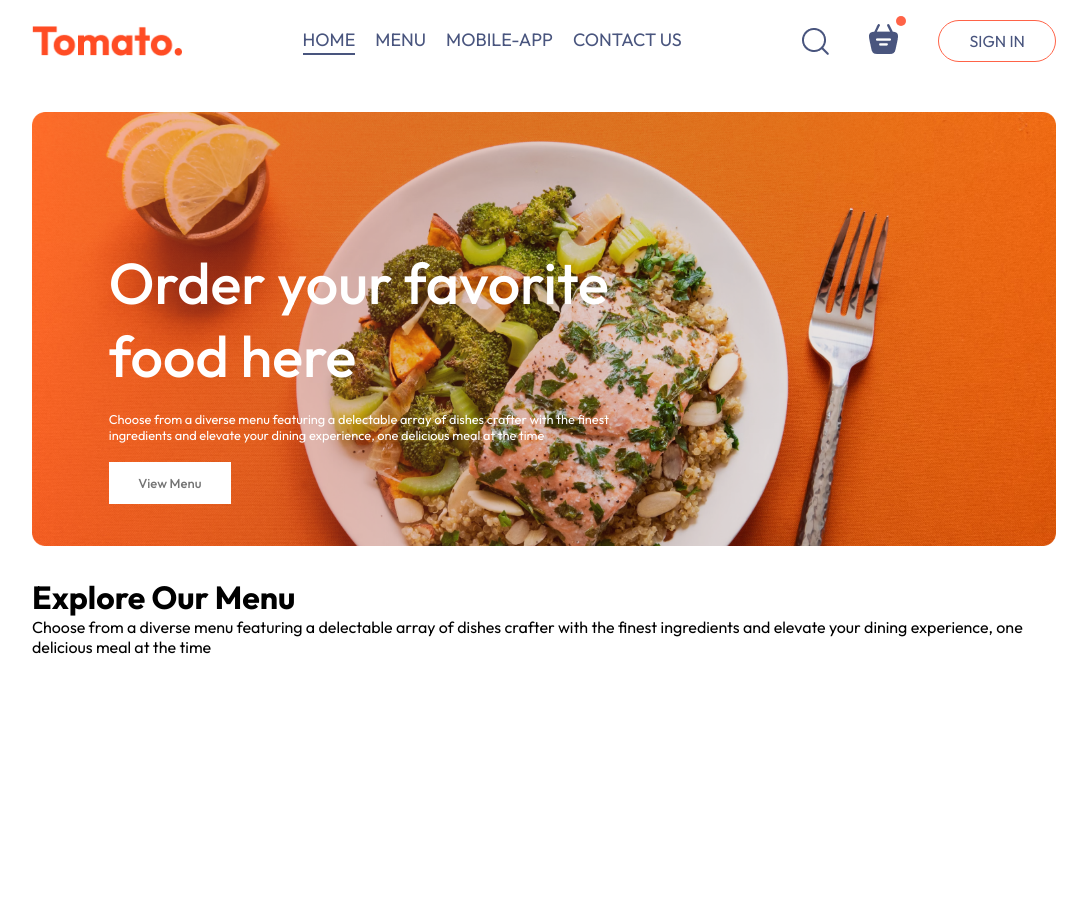
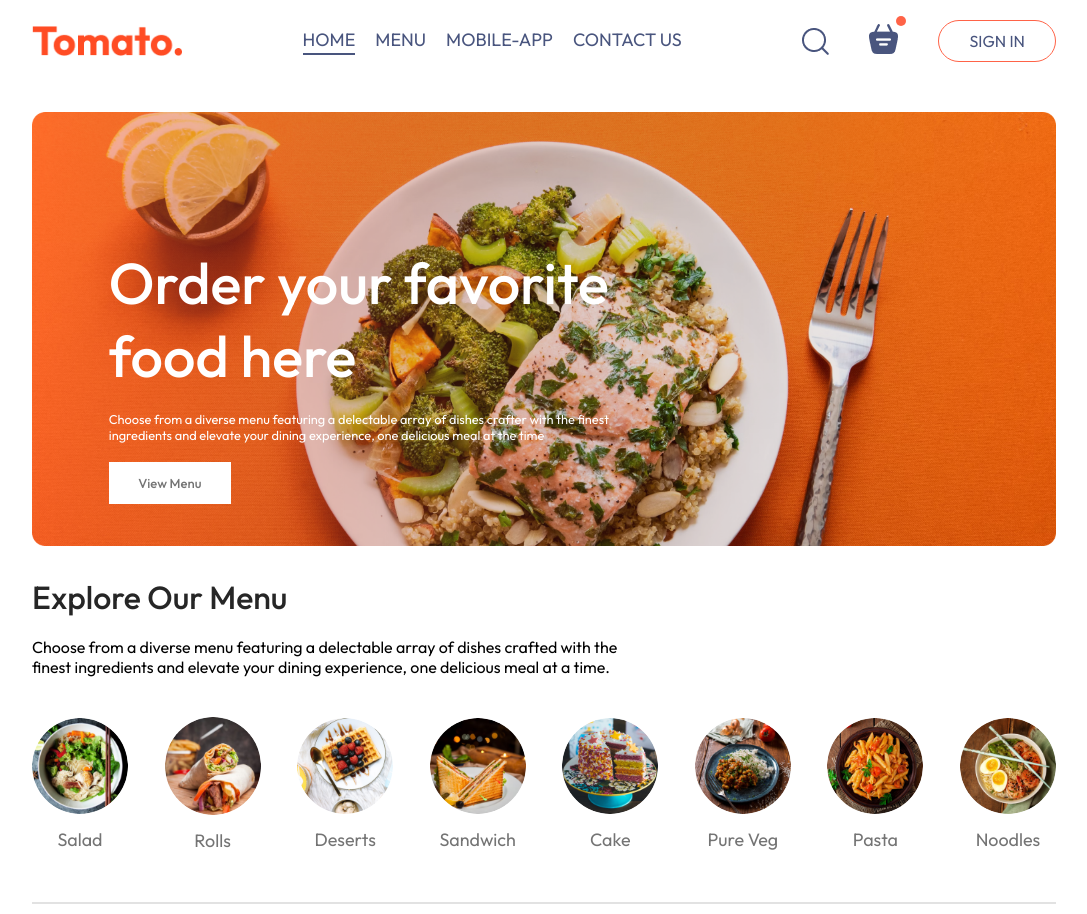
Before and after one commit to DatVoVN/Food_Delivery, a React (Vite) app in the folder frontend/: page / in a window 1280 px wide. Shown: the whole page, without its empty margins (96-1183 px from the left). Before the commit the page ends 800 px from the top, so only its background shows below. Built offline with nearby package versions, Linux system fonts and the light colour scheme.

Commit message:
exploreMenu

```diff
--- a/frontend/src/components/ExploreMenu/ExploreMenu.css
+++ b/frontend/src/components/ExploreMenu/ExploreMenu.css
@@ -0,0 +1,48 @@
+.explore-menu{
+    display: flex;
+    flex-direction: column;
+    gap: 20px;
+}
+.explore-menu h1{
+    color: #262626;
+    font-weight: 500;
+}
+.explore-menu-text{
+    max-width: 60%;
+    columns: #808080;
+}
+.explore-menu-list{
+    display: flex;
+    justify-content: space-between;
+    align-items: center;
+    gap: 30px;
+    text-align: center;
+    margin: 20px 0px;
+    overflow-x: scroll;
+}
+.explore-menu-list::-webkit-scrollbar{
+    display: none;
+}
+.explore-menu-list-item img{
+    width: 7.5vw;
+    min-width: 80px;
+    cursor: pointer;
+    border-radius: 50%;
+    transition: 0.2s;
+}
+.explore-menu-list-item p{
+    margin-top: 10px;
+    color: #747474;
+    font-size: max(1.4vw,16px);
+    cursor: pointer;
+}
+.explore-menu hr{
+    margin: 10px 0px;
+    height: 2px;
+    background-color: #e2e2e2;
+    border: none;
+}
+.explore-menu-list-item .active{
+    border: 4px solid tomato;
+    padding: 2px;
+}
--- a/frontend/src/components/ExploreMenu/ExploreMenu.jsx
+++ b/frontend/src/components/ExploreMenu/ExploreMenu.jsx
@@ -1,22 +1,37 @@
 import "./ExploreMenu.css";
-import { menu_list } from "../../assets/assets";
-const ExploreMenu = () => {
+import { menu_list } from "../../assets/assets.js";
+
+const ExploreMenu = ({ category, setCategory }) => {
   return (
     <div className="explore-menu" id="explore-menu">
       <h1>Explore Our Menu</h1>
       <p className="explore-menu-text">
         Choose from a diverse menu featuring a delectable array of dishes
-        crafter with the finest ingredients and elevate your dining experience,
-        one delicious meal at the time
+        crafted with the finest ingredients and elevate your dining experience,
+        one delicious meal at a time.
       </p>
       <div className="explore-menu-list">
         {menu_list.map((item, index) => {
-          <div key={index} className="explore-menu-list-item">
-            <img src={item.menu_image} alt="" />
-            <p>{item.menu_name}</p>
-          </div>;
+          return (
+            <div
+              onClick={() =>
+                setCategory((prev) =>
+                  prev === item.menu_name ? "All" : item.menu_name
+                )
+              }
+              key={index}
+              className="explore-menu-list-item">
+              <img
+                className={category === item.menu_name ? "active" : ""}
+                src={item.menu_image}
+                alt={item.menu_name}
+              />
+              <p>{item.menu_name}</p>
+            </div>
+          );
         })}
       </div>
+      <hr />
     </div>
   );
 };
--- a/frontend/src/pages/Home/Home.jsx
+++ b/frontend/src/pages/Home/Home.jsx
@@ -1,11 +1,13 @@
+import { useState } from "react";
 import ExploreMenu from "../../components/ExploreMenu/ExploreMenu";
 import Header from "../../components/Header/Header";
 import "./Home.css";
 const Home = () => {
+  const [category, setCategory] = useState("All");
   return (
     <div>
       <Header />
-      <ExploreMenu />
+      <ExploreMenu category={category} setCategory={setCategory} />
     </div>
   );
 };
```
